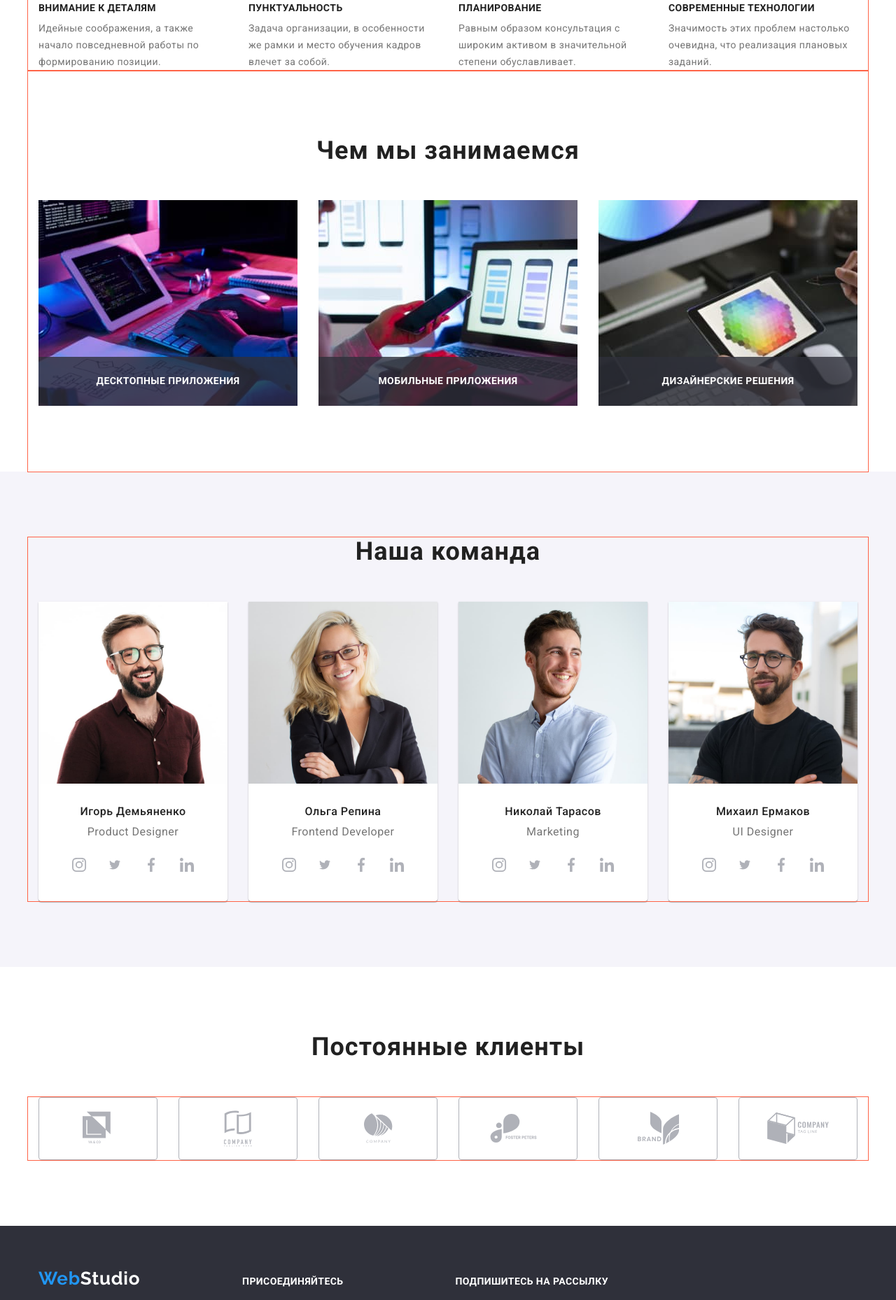
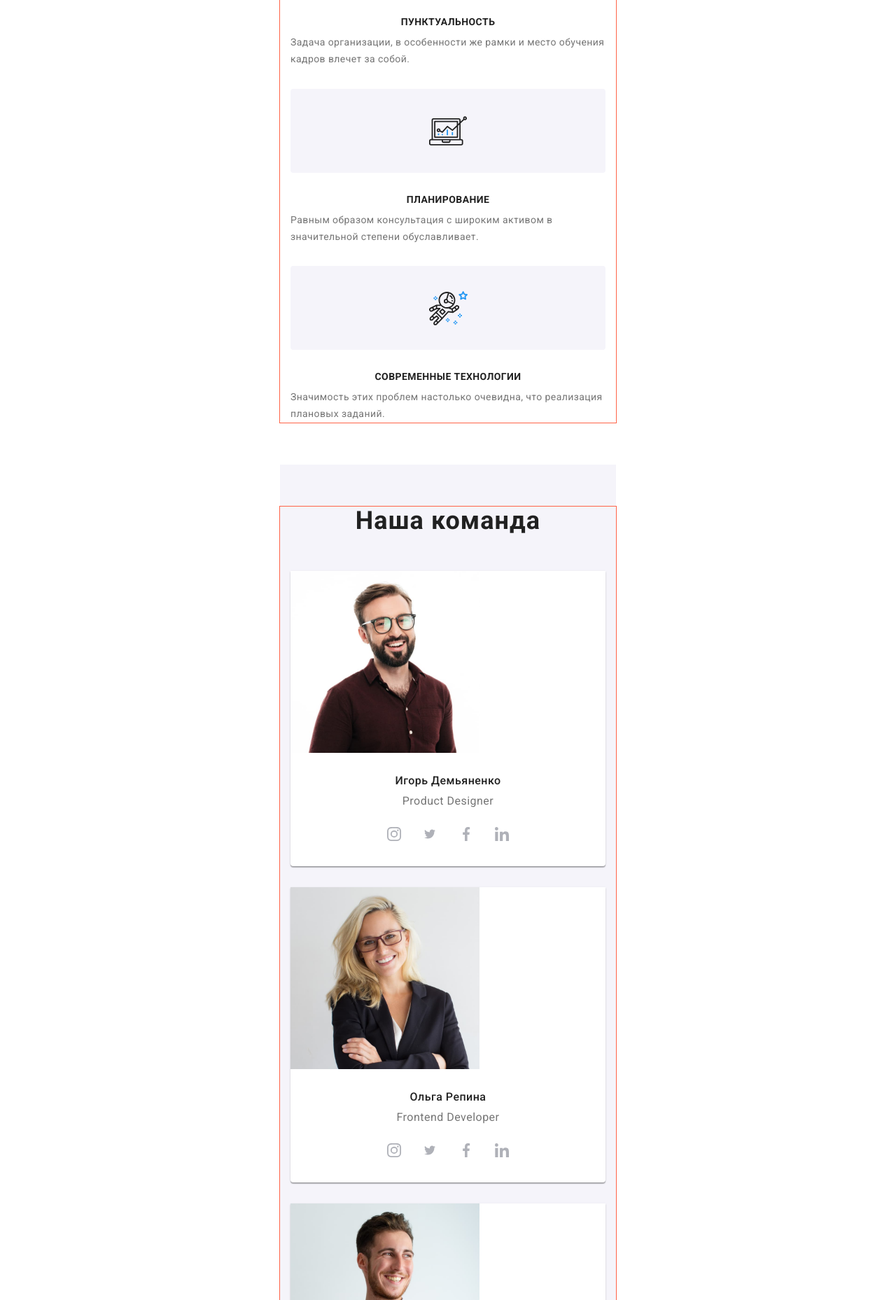
Before and after one commit to Baklaikin/goit-markup-hw-08, a plain HTML site: page index.html in a window 1280 px wide. Shown: the part 942-2800 px from the top of the page at 70% size. Drawn offline with nearby package versions, Linux system fonts and the light colour scheme.

Commit message:
мобильный вид первой страницы
Еще не сделал фото и модалку

```diff
--- a/index.html
+++ b/index.html
@@ -17,7 +17,7 @@
             <div class="container header__container">
                 <a href="/" class="header__link"><span class="header__logo">Web</span>Studio</a>
 
-                    <svg width="40" height="40">
+                    <svg class="header__menu" width="40" height="40">
                         <use class="mobile__menu" href="./images/icons.svg#icon-menu-40px"></use>
                     </svg>
                 <nav class="nav">
@@ -338,7 +338,7 @@
        </main>
         <footer class="footer">
             <div class="footer__container">
-                <div>
+                <div class="footer__wrapper">
                     <a href="/" class="header__link header__link--dark"><span class="header__logo">Web</span>Studio</a>
                 <address class="footer__address">
                     <p class="footer__text">г. Киев, пр-т Леси Украинки, 26</p>
--- a/sass/base/_general.scss
+++ b/sass/base/_general.scss
@@ -46,8 +46,9 @@ main {
 }
 
 .container {
-  // max-width: 1200px;
-  flex-wrap: wrap;
+  min-width: 320px;
+  max-width: 480px;
+  // flex-wrap: wrap;
   height: auto;
   padding-left: 15px;
   padding-right: 15px;
@@ -70,11 +71,12 @@ main {
 
 .header__container {
   display: flex;
+  position: relative;
 
-  @media screen and(max-width: 767px) {
-    align-items: center;
-    justify-content: space-between;
-  }
+  // @media screen and(max-width: 767px) {
+  //   align-items: center;
+  //   justify-content: space-between;
+  // }
 
   // @media screen and(min-width: 768px) {
   //   align-items: center;
--- a/sass/components/_advantages.scss
+++ b/sass/components/_advantages.scss
@@ -4,18 +4,20 @@
 
   font-weight: 700;
   font-size: 14px;
-  line-height: 16px;
+  line-height: 1.1428;
   letter-spacing: 0.03em;
   text-transform: uppercase;
-  text-align: left;
+  text-align: center;
 }
 
 .advantage {
   max-width: 1600px;
   margin-left: auto;
   margin-right: auto;
-  padding-top: 94px;
-  padding-bottom: 0;
+  // padding-top: 94px;
+  // padding-bottom: 0;
+  padding-top: 60px;
+  padding-bottom: 60px;
 
   &__text {
     font-size: 14px;
@@ -26,12 +28,16 @@
   }
 
   &__list {
-    display: flex;
+    // display: flex;
   }
 
   &__container {
     display: flex;
-    width: 270px;
+    min-width: 320px;
+    max-width: 480px;
+    // width: 270px;
+    margin: 0 auto;
+    // width: 100%;
     height: 120px;
     justify-content: center;
     align-items: center;
@@ -41,16 +47,19 @@
 }
 
 .advantage__item {
-  width: calc((100%-90px) / 4);
+  // width: calc((100%-90px) / 4);
+  width: 100%;
 
   &:not(:last-child) {
-    margin-right: 30px;
+    // margin-right: 30px;
+    margin-bottom: 30px;
   }
 }
 
 .advantage .container + .container {
-  padding-top: 94px;
-  padding-bottom: 94px;
+  // padding-top: 94px;
+  // padding-bottom: 94px;
+  display: none;
 }
 
 .advantage__icon {
--- a/sass/components/_footer-form.scss
+++ b/sass/components/_footer-form.scss
@@ -1,5 +1,7 @@
 .form {
-  margin-left: 93px;
+  // margin-left: 93px;
+  margin: 0 auto;
+  text-align: center;
 
   &__icon {
     margin-left: 10px;
@@ -18,7 +20,8 @@
 }
 
 .form__input {
-  min-width: 358px;
+  // min-width: 358px;
+  width: 100%;
   min-height: 50px;
   margin-top: 20px;
   background-color: var(--footer-bg-color);
@@ -37,7 +40,8 @@
   display: inline-flex;
   align-items: center;
   justify-content: center;
-  margin-left: 12px;
+  // margin-left: 12px;
+  margin-top: 20px;
   padding: 10px 28px 10px 29px;
   background-color: var(--accent-color);
   color: var(--main-bg-color);
--- a/sass/components/_footer.scss
+++ b/sass/components/_footer.scss
@@ -13,17 +13,23 @@
 }
 
 .footer__container {
-  display: flex;
-  align-items: baseline;
-  justify-content: space-between;
+  // display: flex;
+  // align-items: baseline;
+  // justify-content: space-between;
+  // flex-wrap: wrap;
+  // max-width: 1200px;
 
-  max-width: 1200px;
-  flex-wrap: wrap;
+  min-width: 320px;
+  max-width: 480px;
   height: auto;
   padding-left: 15px;
   padding-right: 15px;
   margin-right: auto;
   margin-left: auto;
+}
+
+.footer__wrapper {
+  text-align: center;
 }
 
 .header__link--dark {
@@ -44,5 +50,5 @@
   font-style: normal;
   letter-spacing: 0.03em;
   color: var(--main-bg-color);
-  margin-bottom: 20px;
+  // margin-bottom: 20px;
 }
--- a/sass/components/_header.scss
+++ b/sass/components/_header.scss
@@ -5,3 +5,10 @@
   font-weight: 500;
   border-bottom: 1px solid var(--border-color);
 }
+
+.header__menu {
+  position: absolute;
+  top: 50%;
+  right: 0;
+  transform: translateY(-50%);
+}
--- a/sass/components/_hero.scss
+++ b/sass/components/_hero.scss
@@ -1,10 +1,15 @@
 .hero {
-  max-width: 1600px;
-  height: 600px;
+  // max-width: 1600px;
+  min-width: 320px;
+  max-width: 480px;
+  // height: 600px;
+  height: 400px;
   margin-right: auto;
   margin-left: auto;
-  padding-top: 200px;
-  padding-bottom: 200px;
+  padding-top: 118px;
+  padding-bottom: 118px;
+  // padding-top: 200px;
+  // padding-bottom: 200px;
   background-color: #2f303a;
   text-align: center;
   background-image: linear-gradient(
@@ -20,8 +25,10 @@
   &__header {
     text-transform: uppercase;
     font-weight: 900;
-    font-size: 44px;
-    line-height: 1.36;
+    font-size: 26px;
+    line-height: 1.6153;
+    // font-size: 44px;
+    // line-height: 1.36;
     letter-spacing: 0.06em;
     color: var(--main-bg-color);
   }
--- a/sass/components/_join.scss
+++ b/sass/components/_join.scss
@@ -1,10 +1,15 @@
 .wrapper {
-  margin-left: 70px;
+  // margin-left: 70px;
+  padding-top: 60px;
+  padding-bottom: 60px;
+  margin: 0 auto;
   color: var(--main-bg-color);
   align-items: center;
+  text-align: center;
 
   &__title {
     margin-bottom: 20px;
+    // margin-top: 60px;
 
     color: var(--main-bg-color);
     text-transform: uppercase;
--- a/sass/components/_partners.scss
+++ b/sass/components/_partners.scss
@@ -1,14 +1,18 @@
 .partners {
-  max-width: 1600px;
+  // max-width: 1600px;
+  min-width: 320px;
+  max-width: 480px;
   margin-left: auto;
   margin-right: auto;
 
   text-align: center;
-  padding-top: 94px;
-  padding-bottom: 94px;
+  // padding-top: 94px;
+  // padding-bottom: 94px;
+  padding-top: 60px;
+  padding-bottom: 60px;
 
   &__title {
-    margin-bottom: 50px;
+    margin-bottom: 20px;
     font-weight: 700;
     font-size: 36px;
     line-height: 1.16;
@@ -21,15 +25,21 @@
 
 .partners__list {
   display: flex;
-  justify-content: space-between;
+  // justify-content: space-between;
+  flex-wrap: wrap;
+  margin-left: -30px;
 }
 
 .partners__link {
   display: inline-flex;
   justify-content: center;
   align-items: center;
+  flex-basis: calc(100%-2-60px);
+  margin-top: 30px;
+  margin-left: 30px;
   color: var(--social-media-color);
-  width: 170px;
+  // width: 170px;
+  width: 210px;
   height: 90px;
   border: 1px solid var(--social-media-color);
   border-radius: 4px;
@@ -43,6 +53,10 @@
   }
 }
 
+// .partners__link:nth-child(2n + 1) {
+//   margin-right: 30px;
+// }
+
 .partner__icon {
   fill: currentColor;
 }
--- a/sass/components/_personnel.scss
+++ b/sass/components/_personnel.scss
@@ -1,8 +1,12 @@
 .personnel {
-  max-width: 1600px;
+  // max-width: 1600px;
+  min-width: 320px;
+  max-width: 480px;
   height: auto;
-  padding-bottom: 94px;
-  padding-top: 94px;
+  // padding-bottom: 94px;
+  // padding-top: 94px;
+  padding-top: 60px;
+  padding-bottom: 60px;
   margin-right: auto;
   margin-left: auto;
   background-color: #f5f4fa;
@@ -28,7 +32,7 @@
 }
 
 .personnel__list {
-  display: inline-flex;
+  // display: inline-flex;
 }
 
 .media__link {
@@ -54,8 +58,10 @@
   display: flex;
   align-items: center;
   justify-content: space-around;
-  padding-right: 32px;
-  padding-left: 32px;
+  // padding-right: 32px;
+  // padding-left: 32px;
+  padding-left: 122px;
+  padding-right: 122px;
 
   &__icon {
     fill: currentColor;
@@ -74,8 +80,12 @@
 
 .personnel__card {
   display: block;
-  width: calc((100%-90px) / 4);
-  padding-bottom: 30px;
+  margin-left: auto;
+  margin-right: auto;
+  // width: calc((100%-90px) / 4);
+  // padding-bottom: 30px;
+  padding-bottom: 24px;
+  margin-bottom: 30px;
   text-align: center;
   background-color: var(--main-bg-color);
   overflow: hidden;
@@ -83,7 +93,7 @@
     0px 2px 1px rgba(0, 0, 0, 0.2);
   border-radius: 0px 0px 4px 4px;
 
-  &:not(:last-child) {
-    margin-right: 30px;
-  }
+  // &:not(:last-child) {
+  //   margin-right: 30px;
+  // }
 }
```
Also changed, not shown: css/main.css, css/main.min.css, 2 other files.
